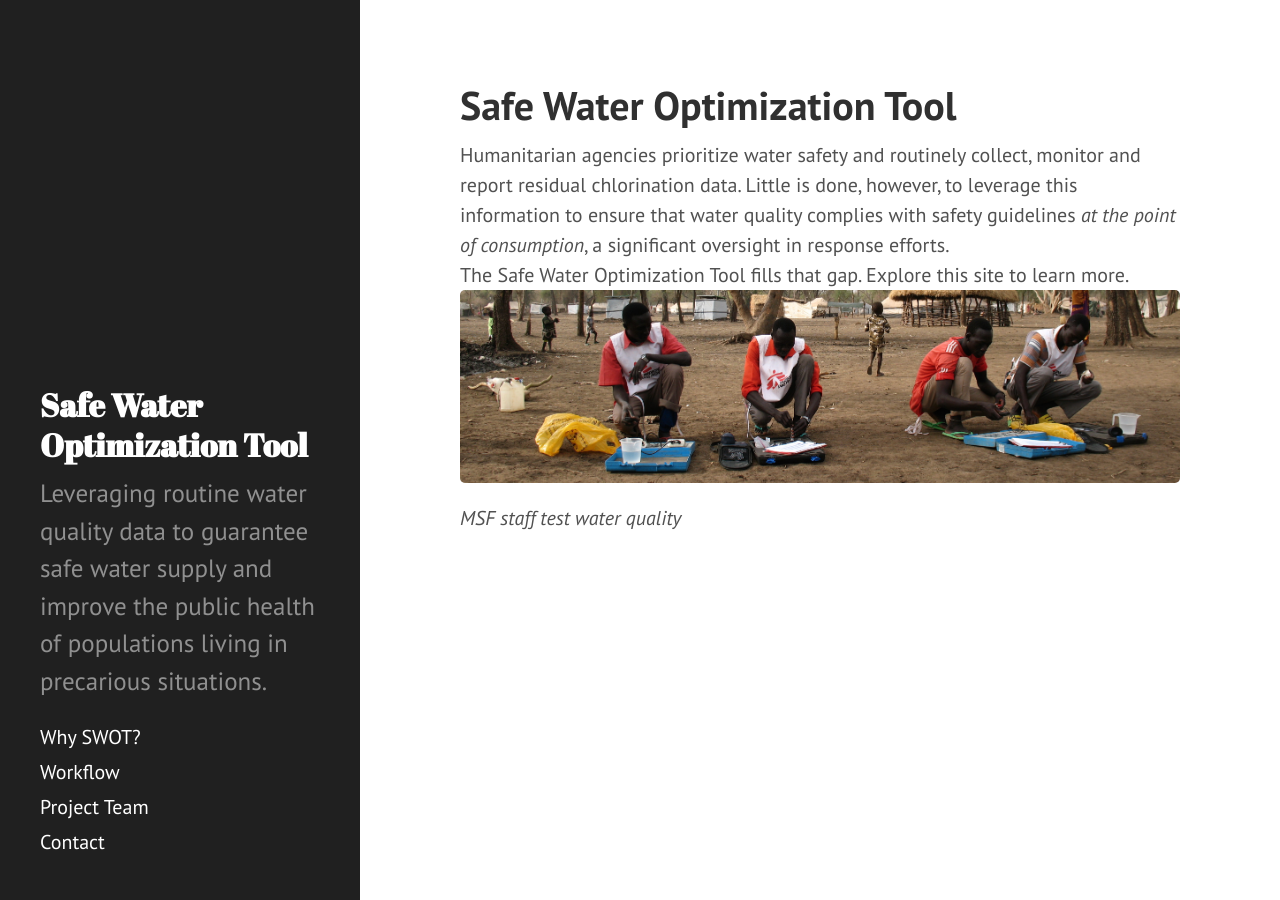
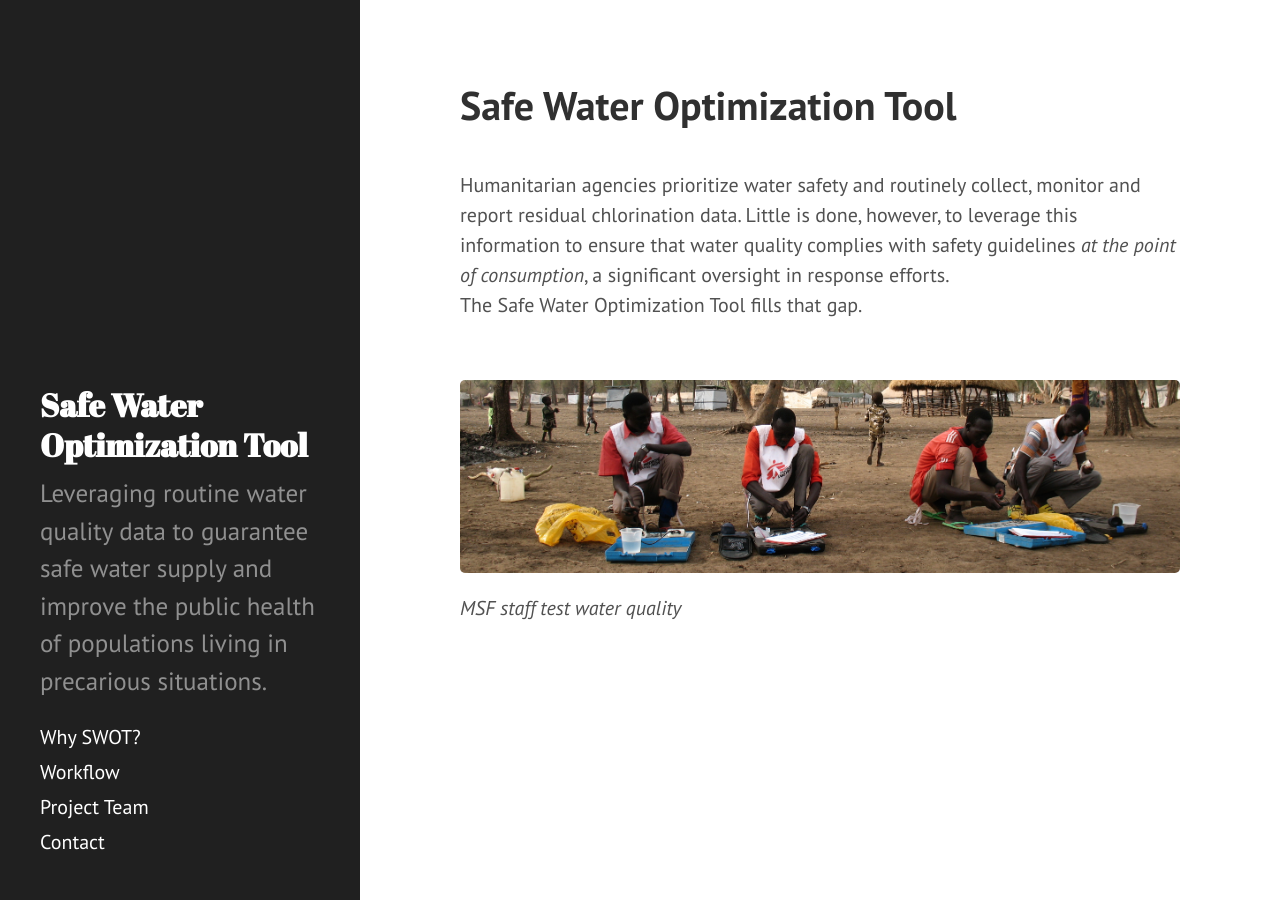
Before and after one commit to safeh2o/swot-infopage, a Jekyll site: the page built from index.html, in a window 1280 px wide. Built offline with Jekyll 4.4.1, drawn with Linux system fonts in a browser that asks for light colours; Markdown is read by kramdown in place of the engine named in the settings; the list of posts is cut into pages by our own code.

Commit message:
Update index.html

```diff
--- a/index.html
+++ b/index.html
@@ -2,10 +2,11 @@
 layout: page
 title: Safe Water Optimization Tool
 ---
-
+<br>
 Humanitarian agencies prioritize water safety and routinely collect, monitor and report residual chlorination data. Little is done, however, to leverage this information to ensure that water quality complies with safety guidelines <em>at the point of consumption</em>, a significant oversight in response efforts.<br>
-The Safe Water Optimization Tool fills that gap. Explore this site to learn more.<br>
-
+The Safe Water Optimization Tool fills that gap.<br>
+<br>
+<br>
 <div>  <img src="/swot/public/images/SWOTpic1_edited.jpeg" alt="MSF staff test water quality">
   <em>MSF staff test water quality</em>
 </div>
```
